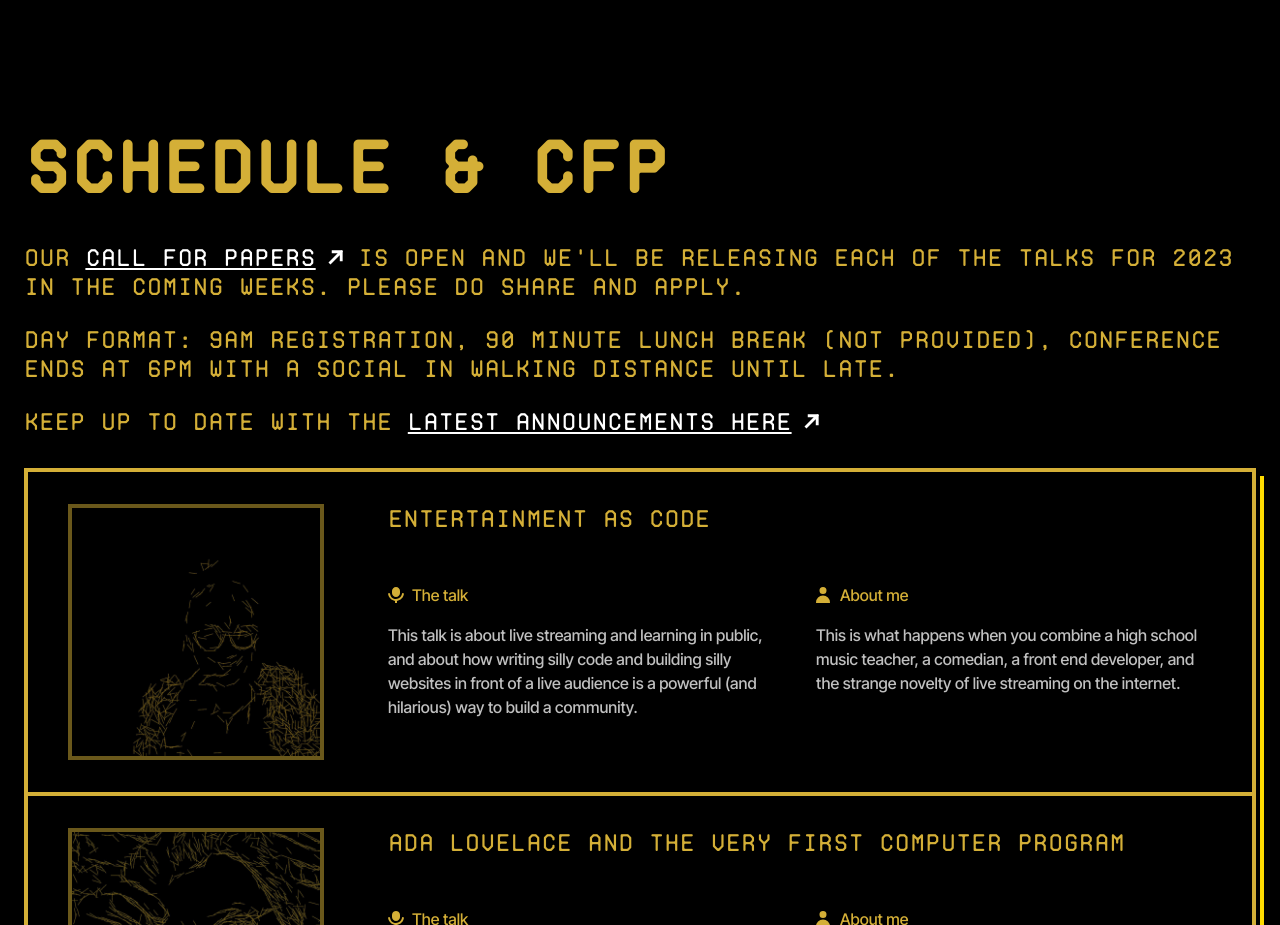
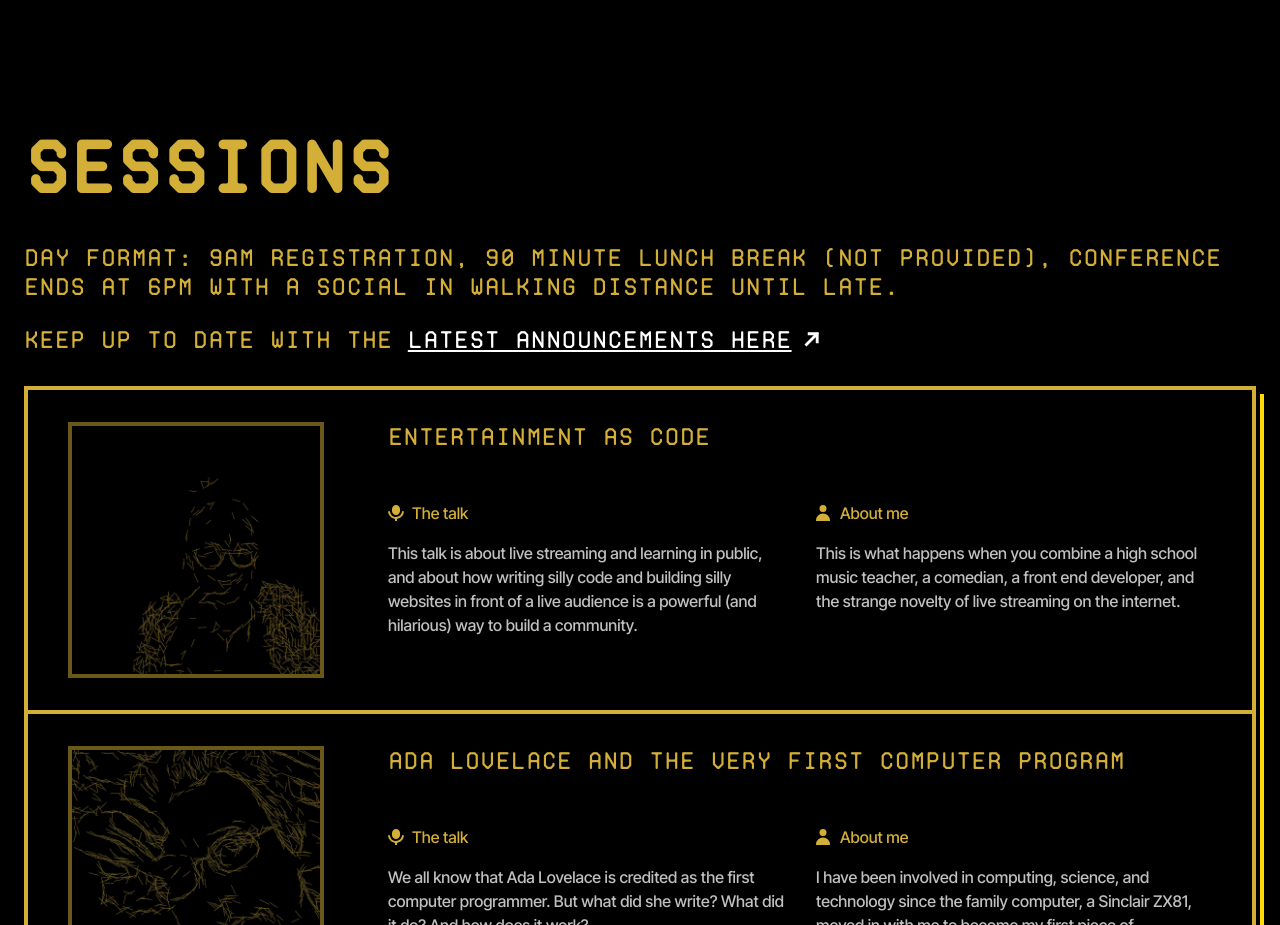
Before and after one commit to leftlogic/ffconf2023, a website: page index.html in a window 1280 px wide. Shown: the part 1120-2045 px from the top of the page. Drawn offline with Linux system fonts and the light colour scheme.

Commit message:
update text

```diff
--- a/index.html
+++ b/index.html
@@ -84,10 +84,9 @@
       </section>
 
       <section class="shadow" id="schedule">
-        <h2>Schedule &amp; CFP</h2>
+        <h2>Sessions</h2>
 
-        <p>Our <a href="https://ffconf.org/articles/cfp/">Call For Papers</a> is open and we'll be releasing each of the
-          talks for 2023 in the coming weeks. Please do share and apply.</p>
+        <!-- <p>Our <a href="https://ffconf.org/articles/cfp/">Call For Papers</a> is open and we'll be releasing each of the talks for 2023 in the coming weeks. Please do share and apply.</p> -->
 
         <p>Day format: 9am registration, 90 minute lunch break (not provided), conference ends at 6pm with a social in
           walking distance until late.</p>
```
